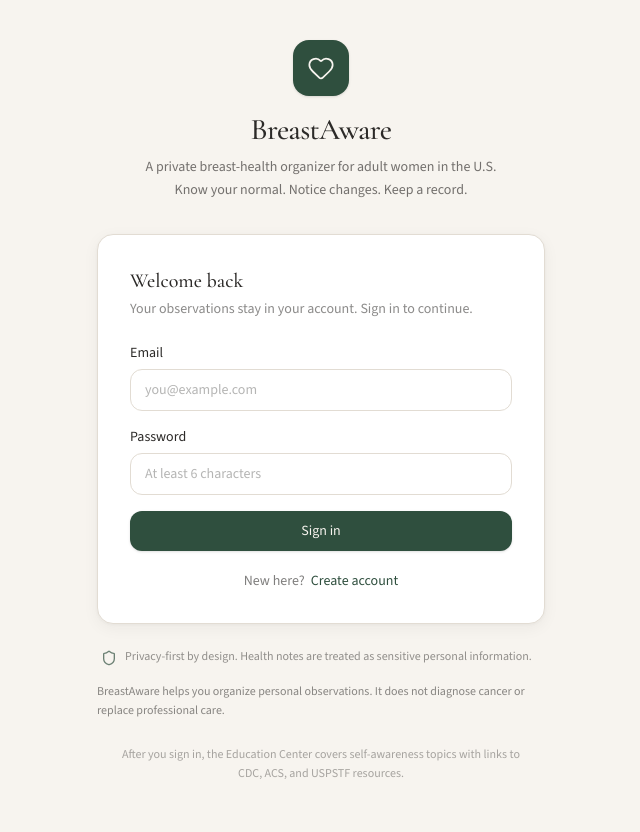
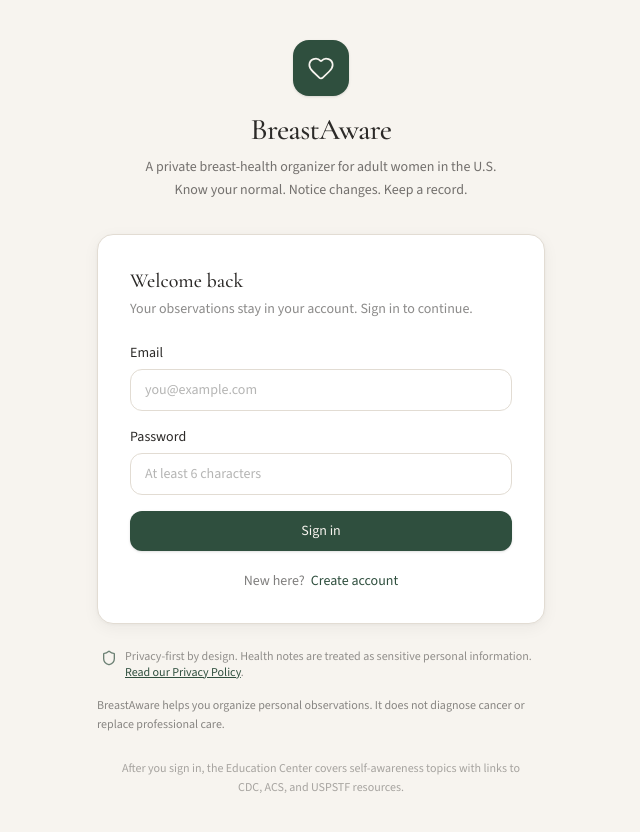
Before and after one commit to Pinkops/BreastAware, a React (Vite) app: page /login in a window 1280 px wide. Shown: the top 832 px of the page, without its empty margins (319-959 px from the left). Built offline with nearby package versions, Linux system fonts and the light colour scheme; no server answers.

Commit message:
Link privacy policy from login

```diff
--- a/src/pages/Login.tsx
+++ b/src/pages/Login.tsx
@@ -123,7 +123,9 @@ export default function Login() {
 
           <div className="mt-6 flex items-start gap-2 text-xs text-charcoal/50 px-1">
             <Shield className="w-4 h-4 shrink-0 mt-0.5 text-forest/70" />
-            <p>Privacy-first by design. Health notes are treated as sensitive personal information.</p>
+              <p>Privacy-first by design. Health notes are treated as sensitive personal information.{' '}
+              <a href="/privacy" className="underline text-forest">Read our Privacy Policy</a>.
+            </p>
           </div>
 
           <div className="mt-4">
```
